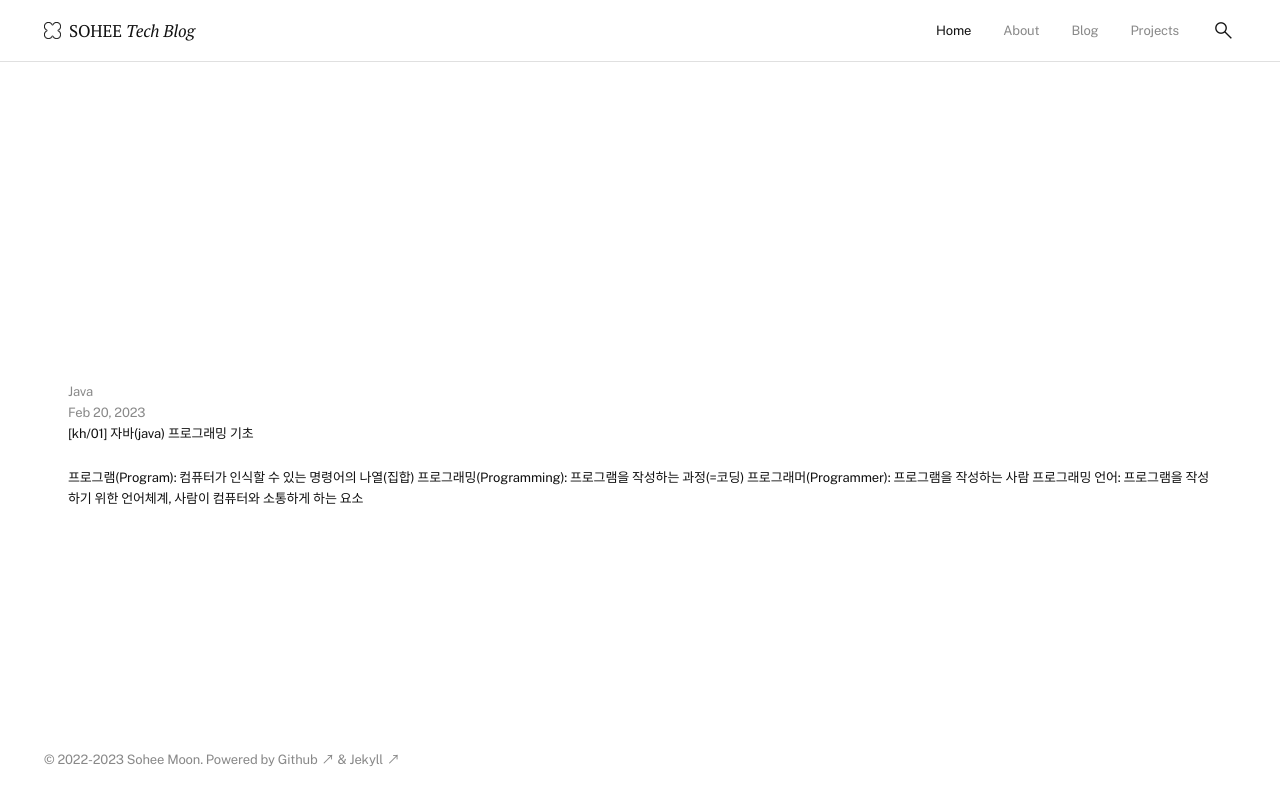
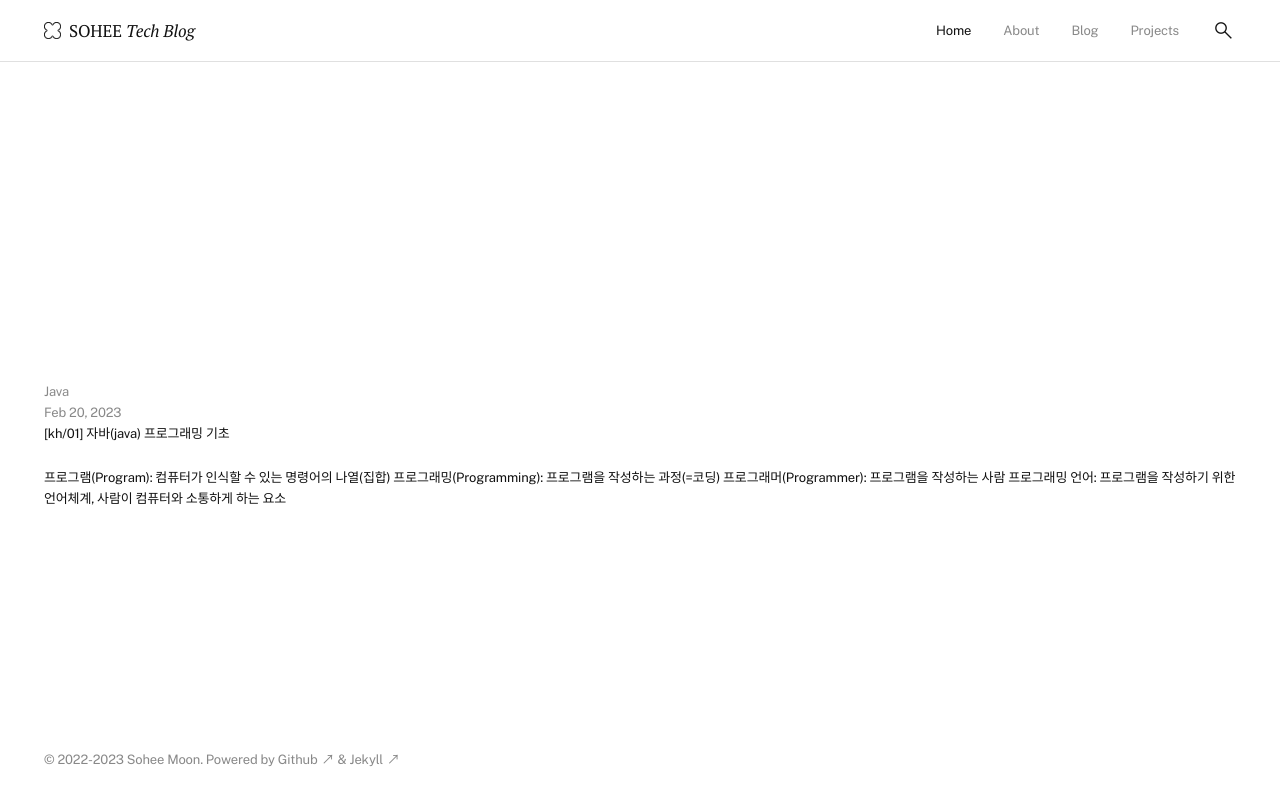
Before and after one commit to soheetech/soheetech.github.io, a Jekyll site: the page built from index.md, in a window 1280 px wide. Shown: the top 806 px of the page. Built offline with Jekyll 4.4.1, drawn with Linux system fonts in a browser that asks for light colours.

Commit message:
Update home.html

```diff
--- a/_layouts/home.html
+++ b/_layouts/home.html
@@ -2,4 +2,4 @@
 layout: default
 ---
 
-<div class="container">{%-include menu_item.html collection=site.data.menu.entries-%}</div>
+{%-include menu_item.html collection=site.data.menu.entries-%}
```
